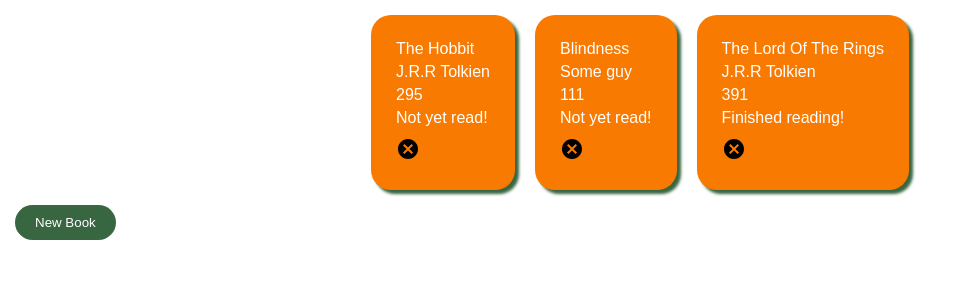
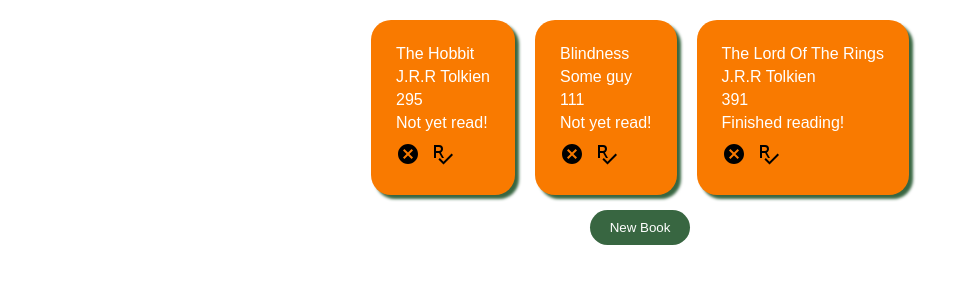
Before and after one commit to meowsec1/library-prototypes-app, a plain HTML site: page index.html in a window 1280 px wide. Shown: the whole page, without its empty margins (0-963 px from the left). Drawn offline with Linux system fonts and the light colour scheme.

Commit message:
added read toggling

```diff
--- a/script.js
+++ b/script.js
@@ -51,8 +51,11 @@ function displayBooks(books) {
         bookCard.setAttribute("data-index-number", book.id);
 
         bookCard.innerHTML += `<svg class="remove" xmlns="http://www.w3.org/2000/svg" viewBox="0 0 24 24"><path d="M12,2C17.53,2 22,6.47 22,12C22,17.53 17.53,22 12,22C6.47,22 2,17.53 2,12C2,6.47 6.47,2 12,2M15.59,7L12,10.59L8.41,7L7,8.41L10.59,12L7,15.59L8.41,17L12,13.41L15.59,17L17,15.59L13.41,12L17,8.41L15.59,7Z" /></svg>`;
+        bookCard.innerHTML += `<svg class="read" xmlns="http://www.w3.org/2000/svg" viewBox="0 0 24 24"><path d="M21.59,11.59L23,13L13.5,22.5L8.42,17.41L9.83,16L13.5,19.68L21.59,11.59M4,16V3H6L9,3A4,4 0 0,1 13,7C13,8.54 12.13,9.88 10.85,10.55L14,16H12L9.11,11H6V16H4M6,9H9A2,2 0 0,0 11,7A2,2 0 0,0 9,5H6V9Z" /></svg>`;
 
         const removeBtn = bookCard.querySelector(".remove");
+        const readBtn = bookCard.querySelector(".read");
+
         removeBtn.addEventListener("click", function(){
             for (let i = 0; i < myLibrary.length; i++) {
                 if (myLibrary[i].id == book.id) {
@@ -60,6 +63,11 @@ function displayBooks(books) {
                     displayBooks(myLibrary)
                 }
             }
+        })
+
+        readBtn.addEventListener("click", function(){
+            book.read = !book.read;
+            displayBooks(myLibrary)
         })
 
         bookContainer.appendChild(bookCard);
--- a/style.css
+++ b/style.css
@@ -6,10 +6,15 @@
     color: white;
 }
 
+body {
+    display: flex;
+    flex-direction: column;
+    align-items: center;
+}
+
 .book-container {
     display: flex;
     gap: 10px;
-    justify-content: center;
     flex-wrap: wrap;
 }
 
@@ -31,6 +36,7 @@ input {
     color: black;
     padding: 5px;
     font-size: 1rem;
+    width: 100px;
 }
 
 form {
```
Also changed, not shown: assets/read.svg (added).
